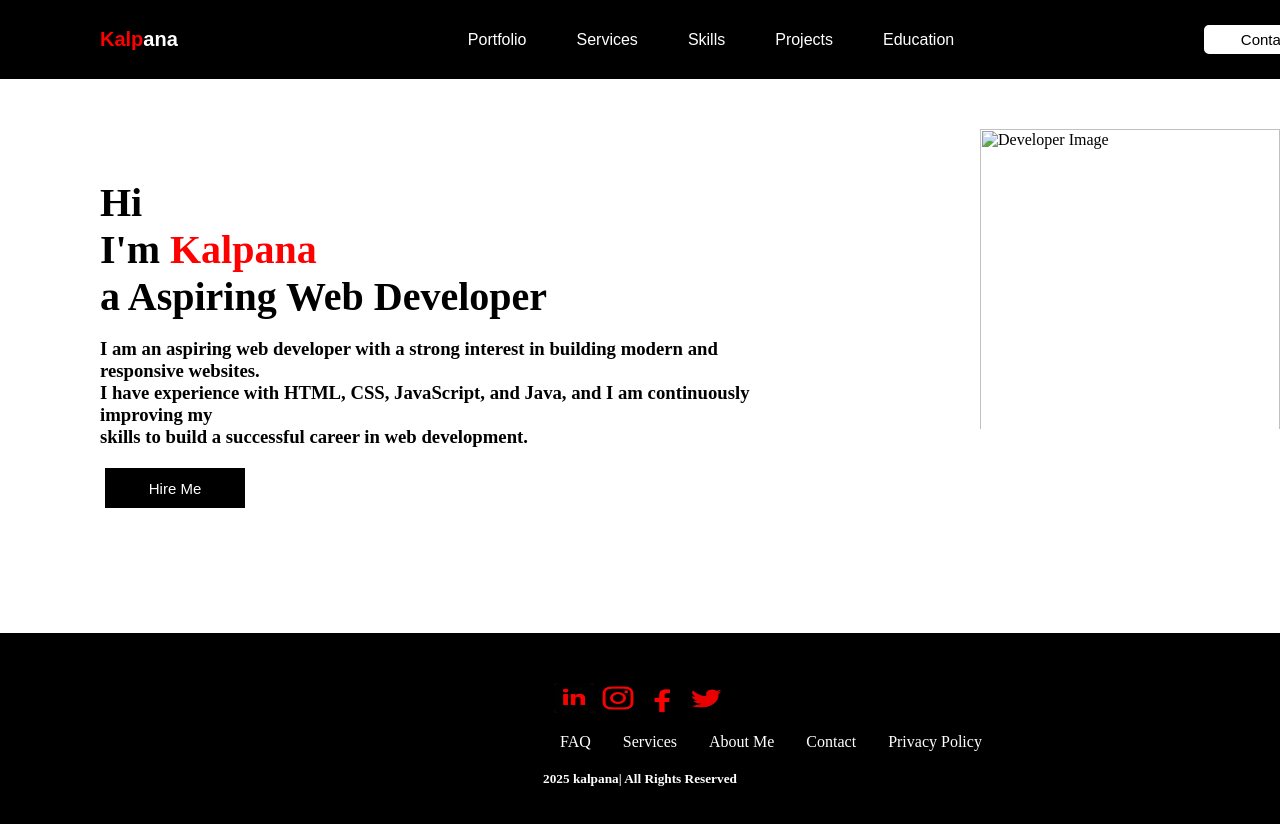
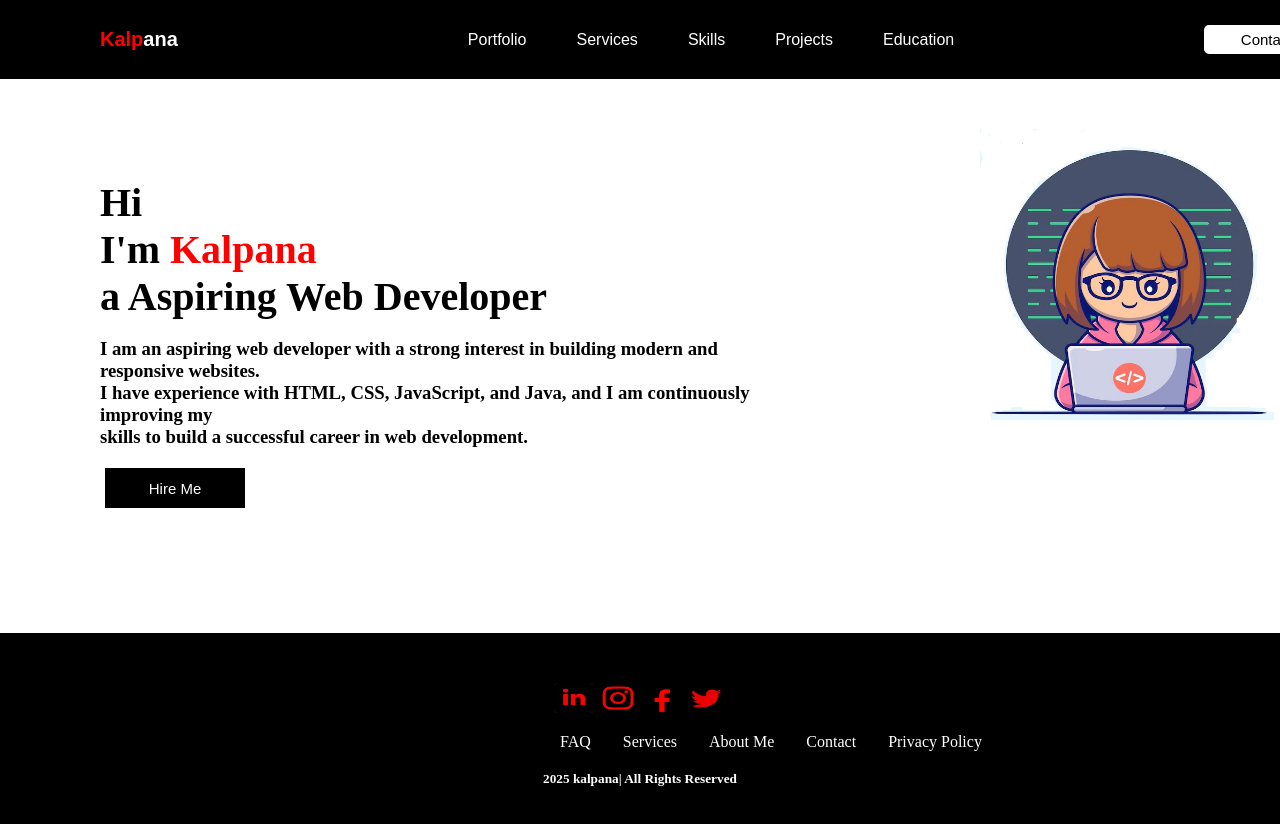
Before and after one commit to kalpana2025-ux/portfolio, a plain HTML site: page index.html in a window 1280 px wide. Shown: the top 824 px of the page. Drawn offline with Linux system fonts and the light colour scheme.

Commit message:
Update index.html

```diff
--- a/index.html
+++ b/index.html
@@ -33,7 +33,7 @@ Portfolio
 <button class="b1">Hire Me</button>
 </div>
 <div>
-<img src="images/developer1.jpg" alt="Developer Image">
+<img src="developer.jpg" alt="Developer Image">
 </div>
 </div>
 <footer class="foot">
```
